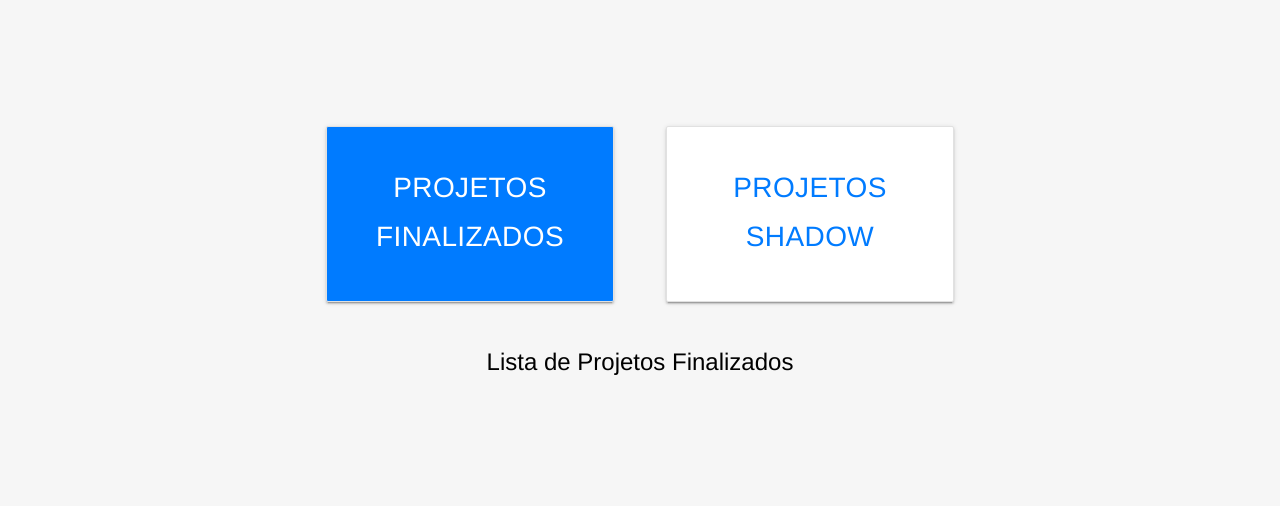
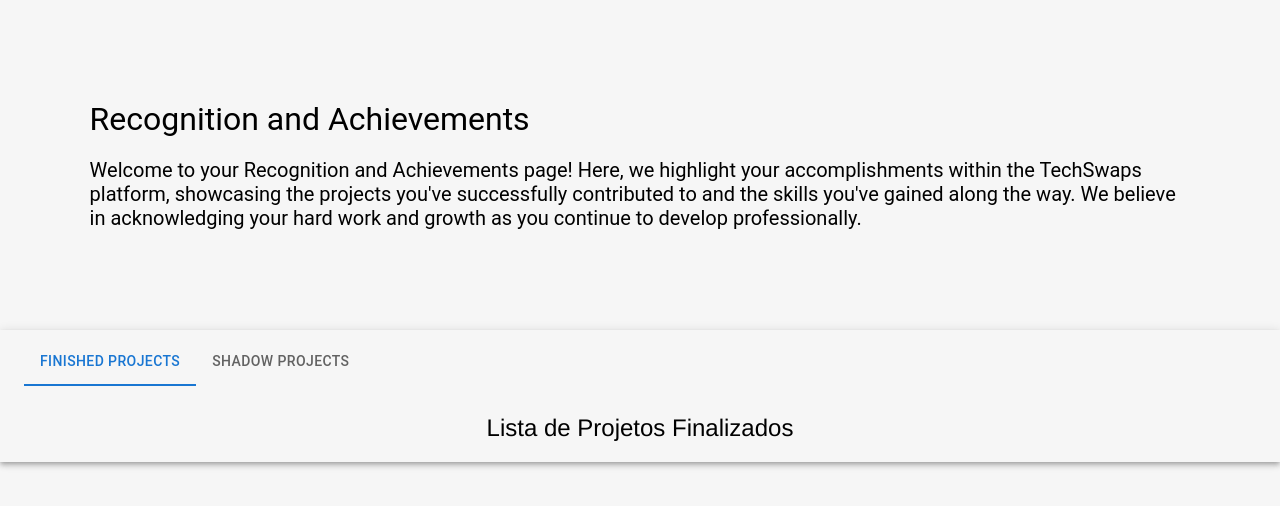
Before and after one commit to 2023M5T3-Inteli/2023-1a-t03-grupo2, a React (Create React App) app in the folder src/techswaps/: page /reconhecimento in a window 1280 px wide. Shown: the top 506 px of the page. Built offline with nearby package versions, Linux system fonts and the light colour scheme; no server answers.

Commit message:
Ajuste de erros

```diff
--- a/src/techswaps/src/components/MastHead.js
+++ b/src/techswaps/src/components/MastHead.js
@@ -55,18 +55,16 @@ export default function Masthead() {
             <TabContainer value={selectedTab} onChange={handleTabChange}>
               <Tab label="Home" id="tab-0" />
               <Tab label="Projects" id="tab-1" />
-              <Tab label="Reconhecimento" id="tab-2" />
-              <Tab label="Profile" id="tab-3" />
-              <Tab label="FAQ" id="tab-4" />
+              <Tab label="Profile" id="tab-2" />
+              <Tab label="FAQ" id="tab-3" />
             </TabContainer>
             <CustomButton >Edit Profile</CustomButton>
           </Toolbar>
         </MastheadWrapper>
         {selectedTab === 0 && <HeroSection />}
         {selectedTab === 1 && <ProjectsPage />}
-        {selectedTab === 2 && <Reconhecimento />}
-        {selectedTab === 3 && <ProfilePage />}
-        {selectedTab === 4 && <MainPage />}
+        {selectedTab === 2 && <ProfilePage />}
+        {selectedTab === 3 && <MainPage />}
       </AppBar>
 
     </>
--- a/src/techswaps/src/components/Navbar.js
+++ b/src/techswaps/src/components/Navbar.js
@@ -31,7 +31,7 @@ export default function HomeNavbar() {
               sx={{ marginLeft: "16px" }}
             />
             <Typography variant="p" color="#636363" sx={{ marginLeft: "8px" }}>
-              Nome do Usuário
+              Alexandre Fonseca
             </Typography>
           </div>
         </Toolbar>
--- a/src/techswaps/src/pages/Login/Login.js
+++ b/src/techswaps/src/pages/Login/Login.js
@@ -2,6 +2,10 @@ import React, { useState } from "react";
 import "./Login.css";
 import Logo from "./../Login/techswaps.png";
 import HomeNavbar from "../../components/Navbar";
+import { useHref } from "react-router-dom";
+
+
+
 
 function Login() {
   const [username, setUsername] = useState("");
@@ -31,6 +35,10 @@ function Login() {
     event.preventDefault();
     // code to handle reset password
   };
+
+  const url = useHref('/');
+
+
 
   return (
 
@@ -63,7 +71,7 @@ function Login() {
                 onChange={(event) => setPassword(event.target.value)}
               />
               <div className="button-container">
-                <button type="submit" className="login-button">
+                <button type="submit" className="login-button" onClick={() => window.location.href = url}>
                   Login
                 </button>
                 <button
--- a/src/techswaps/src/pages/ProfilePage/profilePage.js
+++ b/src/techswaps/src/pages/ProfilePage/profilePage.js
@@ -25,7 +25,9 @@ import {
   Language as LanguageIcon,
 } from '@mui/icons-material';
 import axios from 'axios';
-
+import Complete10 from "../ProfilePage/img/Complete10.png"
+import HardWorker from "../ProfilePage/img/HardWorker.png"
+import styled from 'styled-components';
 
 
 
@@ -45,6 +47,17 @@ export default function ProfilePage() {
   }, []);
   console.log(data)
 
+  const ProfileImages = styled.img`
+    height: 50px;
+    width: 50px;
+    margin: 10px;
+  `;
+
+  const ImagesContainer = styled.div`
+    display: flex;
+    justify-content: center;
+    align-items: center;
+  `;
 
 
   return (
@@ -64,7 +77,7 @@ export default function ProfilePage() {
                   Full Stack Developer
                 </Typography>
                 <Typography color="textSecondary" gutterBottom>
-                  Bay Area, San Francisco, CA
+                  Rio de Janeiro - RJ
                 </Typography>
                 <Box mt={2}>
                   <Button variant="contained" color="primary">
@@ -74,6 +87,12 @@ export default function ProfilePage() {
                     Message
                   </Button>
                 </Box>
+                <ImagesContainer>
+                  <ProfileImages src={Complete10} />
+
+                  <ProfileImages src={HardWorker} />
+
+                </ImagesContainer>
               </CardContent>
             </Card>
 
@@ -85,31 +104,31 @@ export default function ProfilePage() {
                     <ListItemIcon>
                       <LanguageIcon color="warning" />
                     </ListItemIcon>
-                    <ListItemText primary="https://mdbootstrap.com" />
+                    <ListItemText primary="https://inteli.edu.br" />
                   </ListItem>
                   <ListItem>
                     <ListItemIcon>
                       <GitHubIcon />
                     </ListItemIcon>
-                    <ListItemText primary="mdbootstrap" />
+                    <ListItemText primary="xandebrabe" />
                   </ListItem>
                   <ListItem>
                     <ListItemIcon>
                       <TwitterIcon sx={{ color: '#55acee' }} />
                     </ListItemIcon>
-                    <ListItemText primary="@mdbootstrap" />
+                    <ListItemText primary="@xandao" />
                   </ListItem>
                   <ListItem>
                     <ListItemIcon>
                       <InstagramIcon sx={{ color: '#ac2bac' }} />
                     </ListItemIcon>
-                    <ListItemText primary="mdbootstrap" />
+                    <ListItemText primary="xande" />
                   </ListItem>
                   <ListItem>
                     <ListItemIcon>
                       <FacebookIcon sx={{ color: '#3b5998' }} />
                     </ListItemIcon>
-                    <ListItemText primary="mdbootstrap" />
+                    <ListItemText primary="xande" />
                   </ListItem>
                 </List>
               </CardContent>
@@ -124,7 +143,7 @@ export default function ProfilePage() {
                   </Grid>
                   <Grid item xs={12} sm={9}>
                     <Typography variant="subtitle2" color="textSecondary">
-                    {data.name}
+                      Alexandre Fonseca
                     </Typography>
                   </Grid>
                 </Grid>
@@ -135,7 +154,7 @@ export default function ProfilePage() {
                   </Grid>
                   <Grid item xs={12} sm={9}>
                     <Typography variant="subtitle2" color="textSecondary">
-                    {data.email}
+                      alexandre.fonseca@sou.inteli.edu
                     </Typography>
                   </Grid>
                 </Grid>
@@ -146,18 +165,7 @@ export default function ProfilePage() {
                   </Grid>
                   <Grid item xs={12} sm={9}>
                     <Typography variant="subtitle2" color="textSecondary">
-                      (097) 234-5678
-                    </Typography>
-                  </Grid>
-                </Grid>
-                <hr />
-                <Grid container>
-                  <Grid item xs={12} sm={3}>
-                    <Typography>Mobile</Typography>
-                  </Grid>
-                  <Grid item xs={12} sm={9}>
-                    <Typography variant="subtitle2" color="textSecondary">
-                      (098) 765-4321
+                      +55 (11)99952-2342
                     </Typography>
                   </Grid>
                 </Grid>
@@ -168,7 +176,7 @@ export default function ProfilePage() {
                   </Grid>
                   <Grid item xs={12} sm={9}>
                     <Typography variant="subtitle2" color="textSecondary">
-                      Bay Area, San Francisco, CA
+                      Rio de Janeiro - RJ
                     </Typography>
                   </Grid>
                 </Grid>
--- a/src/techswaps/src/pages/Reconhecimento/index.js
+++ b/src/techswaps/src/pages/Reconhecimento/index.js
@@ -1,10 +1,12 @@
 import React, { useState, useEffect } from "react";
 import styled from "styled-components";
-import { Button, Tab, Tabs } from "@mui/material";
 import HomeNavbar from "../../components/Navbar";
 import MastHead from "../../components/MastHead";
 import axios from "axios";
 import { HeroContainer } from "../../components/HeroSection/HeroElements";
+import AppBar from '@mui/material/AppBar';
+import Toolbar from '@mui/material/Toolbar';
+import { Button, Tab, Tabs, Box } from '@mui/material';
 
 const baseURL = 'http://localhost:3001/';
 
@@ -126,50 +128,81 @@ const Reconhecimento = () => {
       });
   }, []);
 
+  const MastheadWrapper = styled(Box)`
+  && {
+
+  }
+`;
+
+  const TabContainer = styled(Tabs)`
+    width: 100%;
+`;
+
+  const SelectOption = styled.div`
+      margin-top: 100px;
+`;
+
+  const PageContainer = styled.div`
+  margin-top: 100px;
+  margin-left: 7%;
+  margin-right:7%;
+`;
+
+  const PageTitle = styled.h1`
+    font-size: 32px;
+    font-weight: 400;
+    text-align: start;
+    margin-bottom: 20px;
+    font-family: 'Roboto', sans-serif;
+    color: black;
+  `;
+
+  const PageBody = styled.h3`
+    font-size: 20px;
+    font-weight: 400;
+    text-align: start;
+    margin-bottom: 20px;
+    font-family: 'Roboto', sans-serif;
+    color: black;
+
+  `;
+
   return (
     <>
 
 
-        <MainContainer>
-          <Container>
+      <MainContainer>
+        <Container>
 
-            {selectedTab === 0 && (
-              <ButtonContainer>
-                <OptionButton
-                  variant="contained"
-                  selected={showFinishedProjects}
-                  onClick={handleFinishedProjectsClick}
-                  sx={{ backgroundColor: 'transparent' }}
-                >
-                  <InsideContainer>
-                    <h1>Projetos Finalizados</h1>
-                  </InsideContainer>
-                </OptionButton>
-                <OptionButton
-                  variant="contained"
-                  selected={!showFinishedProjects}
-                  onClick={handleShadowProjectsClick}
-                  sx={{ backgroundColor: 'transparent' }}
-                >
-                  <InsideContainer>
-                    <h1>Projetos Shadow</h1>
-                  </InsideContainer>
-                </OptionButton>
-              </ButtonContainer>
-            )}
+          <PageContainer>
 
-            {selectedTab === 1 && (
-              <div>
-                <h2>Content for Tab 2</h2>
-              </div>
-            )}
-            {selectedTab === 0 && showFinishedProjects ? (
-              <FinishedProjects />
-            ) : (
-              <ShadowProjects />
-            )}
-          </Container>
-        </MainContainer>
+
+
+            <PageTitle>Recognition and Achievements</PageTitle>
+            <PageBody> Welcome to your Recognition and Achievements page! Here, we highlight your accomplishments within the TechSwaps platform, showcasing the projects you've successfully contributed to and the skills you've gained along the way. We believe in acknowledging your hard work and growth as you continue to develop professionally. </PageBody>
+
+          </PageContainer>
+
+
+            <SelectOption>
+              <AppBar position="margin-top: 50px;" sx={{ maxWidth: '100%', margin: '0 auto', backgroundColor: 'transparent' }}>
+                <MastheadWrapper>
+
+                  <Toolbar>
+                    <TabContainer value={selectedTab} onChange={handleTabChange}>
+                      <Tab label="Finished Projects" id="tab-0" />
+                      <Tab label="Shadow Projects" id="tab-1" />
+                    </TabContainer>
+                  </Toolbar>
+                </MastheadWrapper>
+                {selectedTab === 0 && <FinishedProjects />}
+                {selectedTab === 1 && <ShadowProjects />}
+              </AppBar>
+            </SelectOption>
+
+
+        </Container>
+      </MainContainer>
     </>
   );
 };
```
Also changed, not shown: src/techswaps/src/pages/Reconhecimento/img/Complete10.png (added), src/techswaps/src/pages/Reconhecimento/img/HardWorker.png (added).
